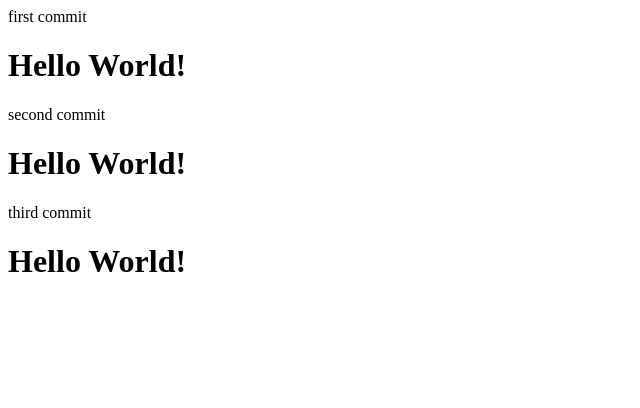
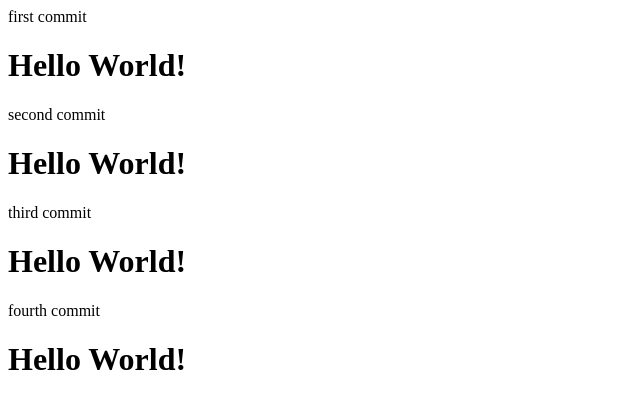
Before and after one commit to ssng131/oss_3, a plain HTML site: page index.html in a window 1280 px wide. Shown: the whole page, without its empty margins (0-640 px from the left). Drawn offline with Linux system fonts and the light colour scheme.

Commit message:
fourth commit

```diff
--- a/index.html
+++ b/index.html
@@ -12,5 +12,8 @@
 
         third commit
         <h1>Hello World!</h1>
+
+        fourth commit
+        <h1>Hello World!</h1>
     </body>
 </html>
```
Also changed, not shown: 1 other file.
